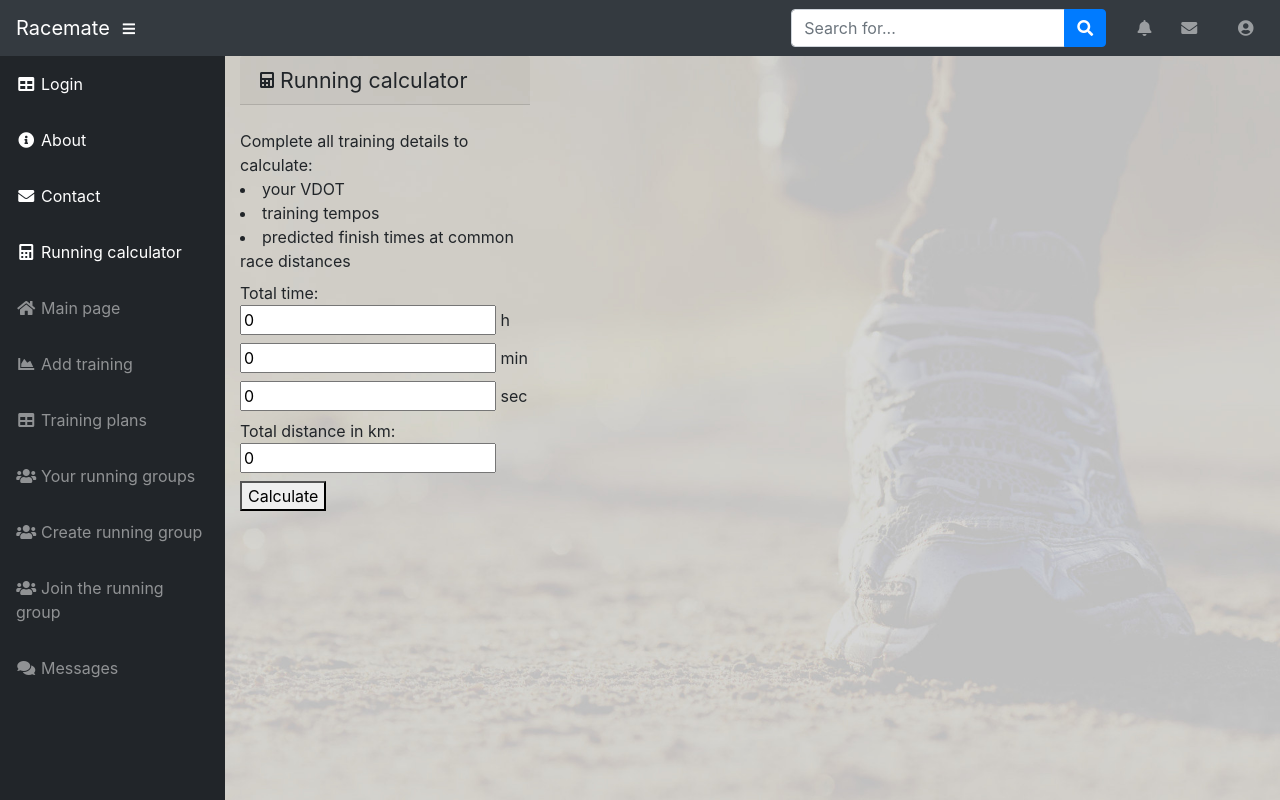
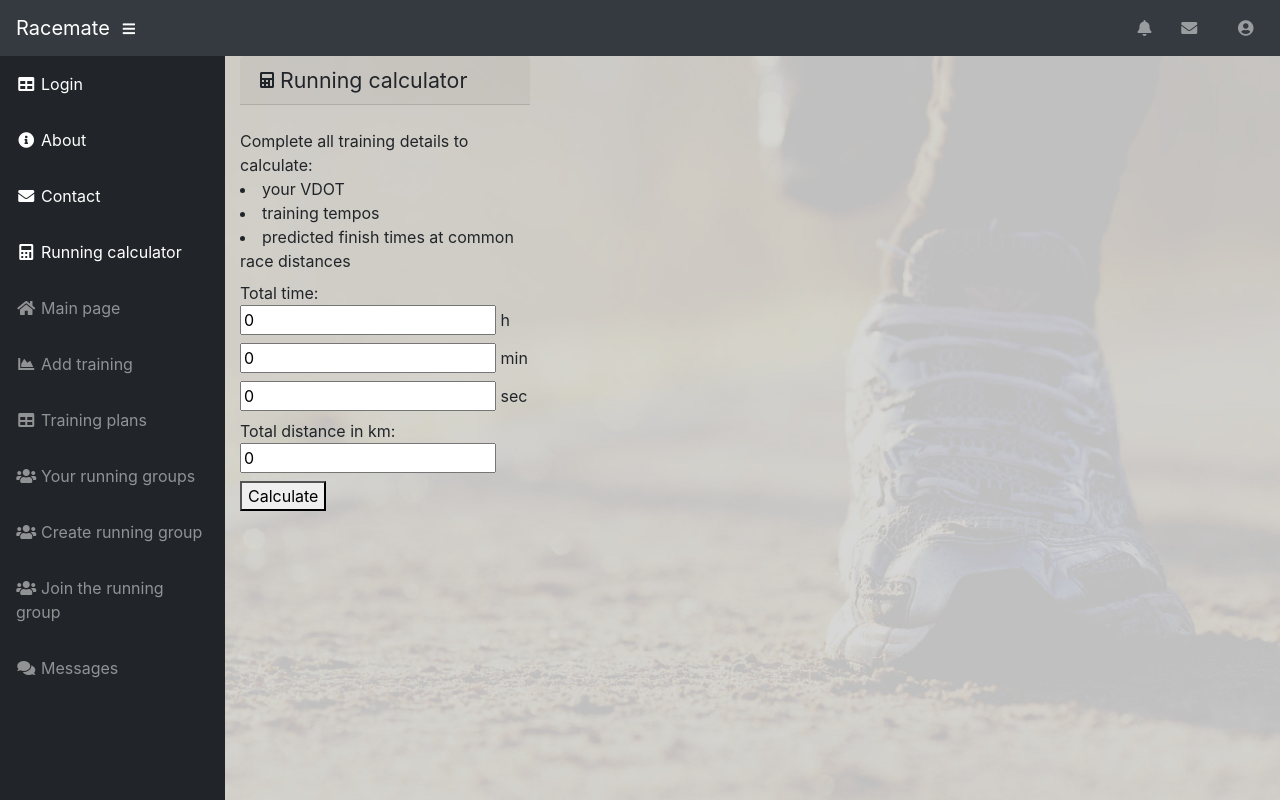
Before and after one commit to przemyslawkulak/Racemate-aplikacja-biegowa, a Django app: page /calculator/ in a window 1280 px wide. Run offline with Django 3.2, Linux system fonts and the light colour scheme; some libraries are stand-ins or nearby versions.

Commit message:
index template update(removing search)

```diff
--- a/messanger/views.py
+++ b/messanger/views.py
@@ -66,7 +66,7 @@ class SendMessageView(LoginRequiredMixin, View):
 
         sender = request.user
         if to:
-            msg = Message.objects.create(subject=subject, content=content,
+            Message.objects.create(subject=subject, content=content,
                                          to=MyUser.objects.get(id=to), sender=sender)
             return redirect('messanger', id=to)
 
--- a/racemate/templates/racemate/index.html
+++ b/racemate/templates/racemate/index.html
@@ -43,11 +43,11 @@
       <!-- Navbar Search -->
       <form class="d-none d-md-inline-block form-inline ml-auto mr-0 mr-md-3 my-2 my-md-0">
         <div class="input-group">
-          <input type="text" class="form-control" placeholder="Search for..." aria-label="Search" aria-describedby="basic-addon2">
-          <div class="input-group-append">
-            <button class="btn btn-primary" type="button">
-              <i class="fas fa-search"></i>
-            </button>
+{#          <input type="text" class="form-control" placeholder="Search for..." aria-label="Search" aria-describedby="basic-addon2">#}
+{#          <div class="input-group-append">#}
+{#            <button class="btn btn-primary" type="button">#}
+{#              <i class="fas fa-search"></i>#}
+{#            </button>#}
           </div>
         </div>
       </form>
```
